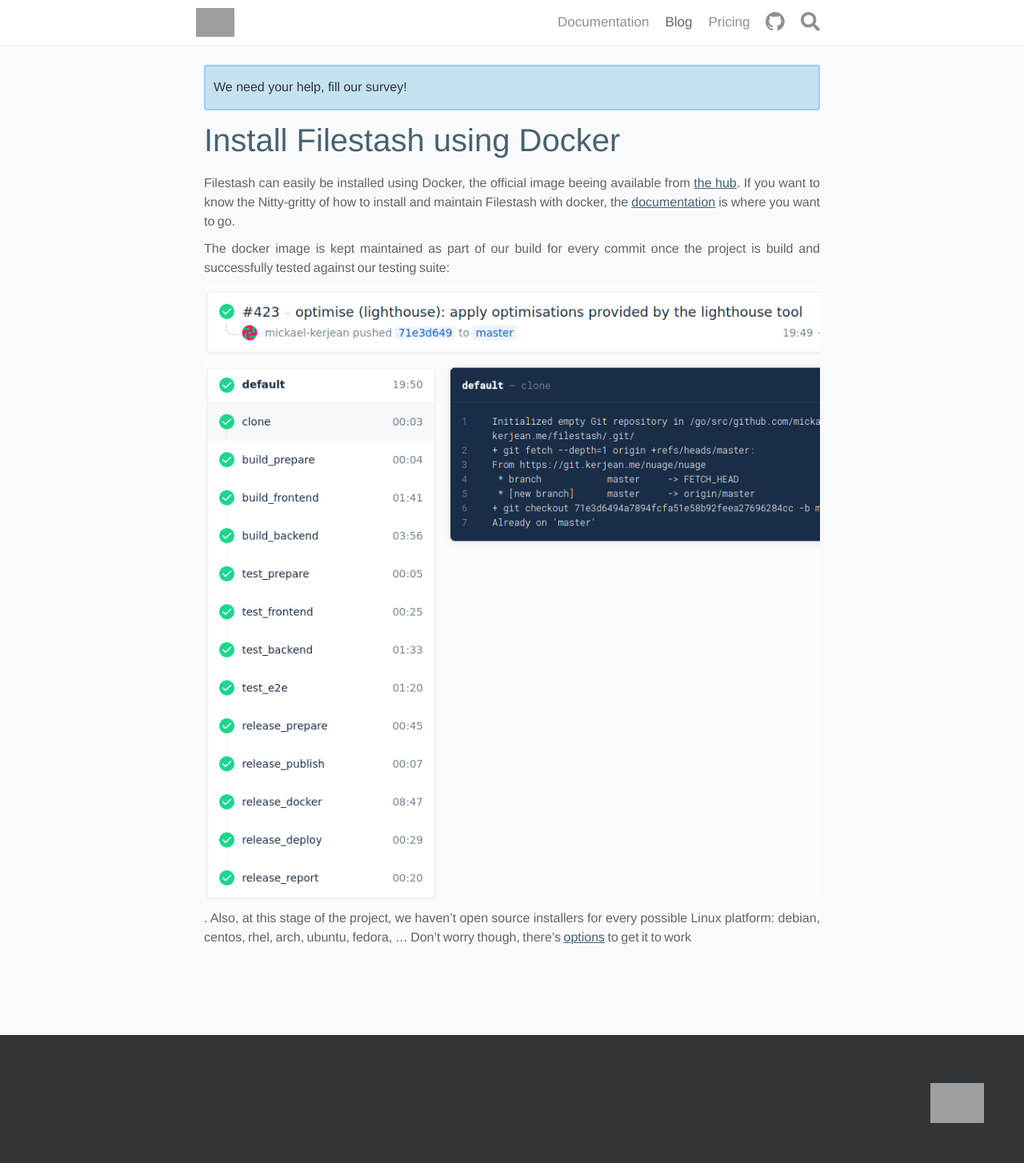
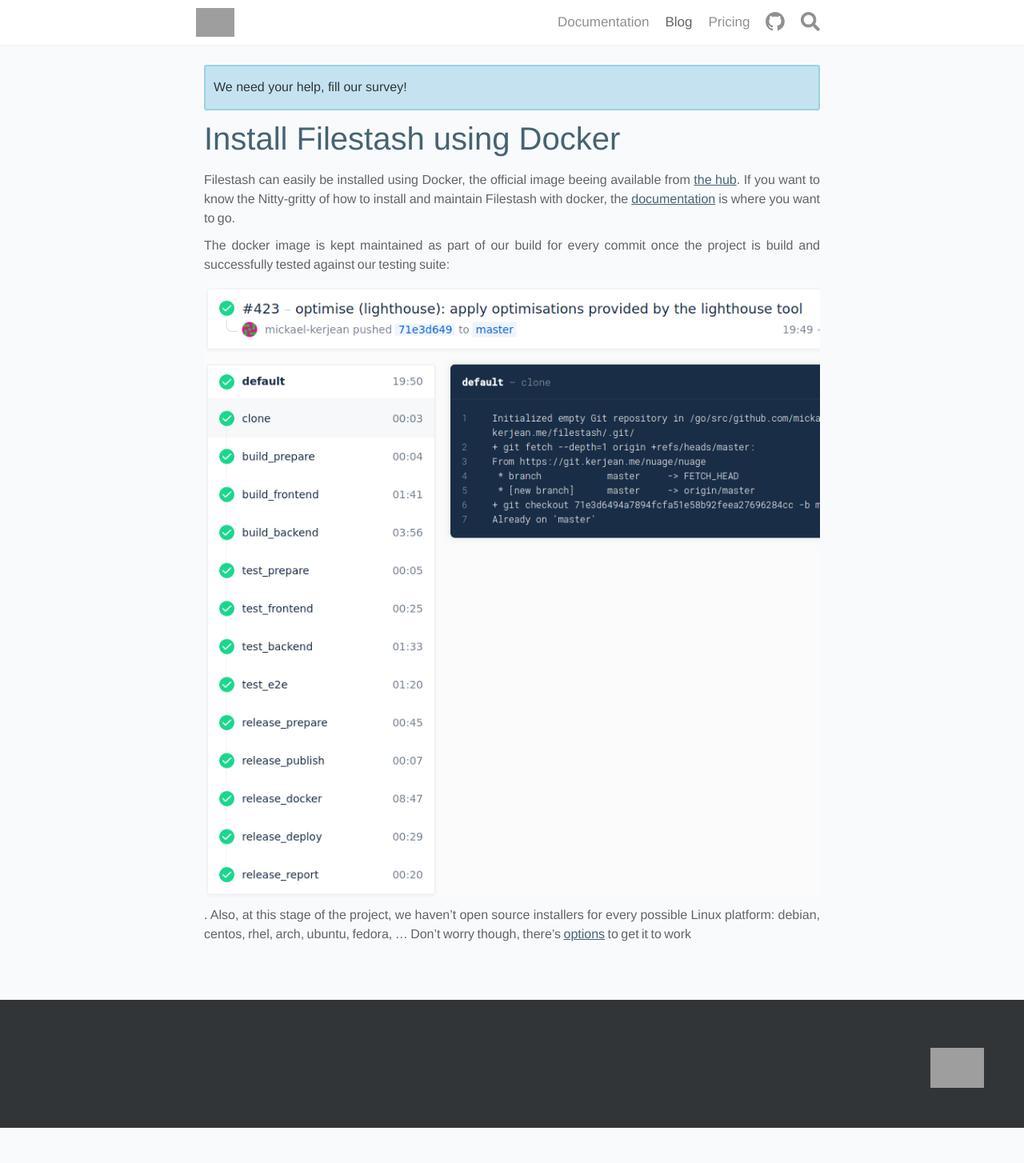
Before and after one commit to mickael-kerjean/filestash-website, a Jekyll site: the page built from _posts/2019-08-06-filestash-docker.md, in a window 1280 px wide. Shown: the whole page at 80% size. Built offline with Jekyll 4.4.1, drawn with Linux system fonts in a browser that asks for light colours; nearby versions of some CDN libraries; library files that are not in the unit come from our copies; a script that is not in the unit is left out; comment, search, counter and statistics services are not loaded; after the commit the page ends 1410 px from its top, so only the background shows below that; grey boxes are pictures that could not be loaded.

```diff
--- a/_includes/style.css
+++ b/_includes/style.css
@@ -282,6 +282,7 @@
 #main h1 {
     margin-top: 0;
     font-size: 2.5em;
+    line-height: 40px;
     font-weight: 200;
 }
 #main h2 {
--- a/_layouts/post.html
+++ b/_layouts/post.html
@@ -7,15 +7,5 @@
 <div id="main" class="container">
   {% include banner.html %}
   {% include page.html %}
-
-  <section id="isso-thread"></section>
-  <script data-isso="https://comment.filestash.app/" src="https://comment.filestash.app/js/embed.min.js"></script>
-  <style>
-    #isso-thread{padding: 30px 10px 10px 10px;}
-    #isso-thread a{text-decoration: none;}
-    .isso-postbox > .form-wrapper > .auth-section .input-wrapper input{ box-shadow: none; }
-    .isso-postbox > .form-wrapper > .auth-section .post-action > input{ box-shadow: none; }
-  </style>
-
 </div>
 {% include footer.html %}
```
Also changed, not shown: index.html (+7 -1 lines), img/illustration/filestash-framework.png (added), 1 other file.
